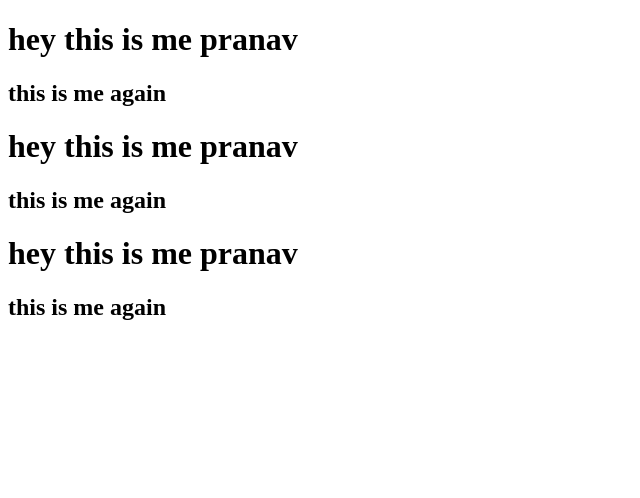
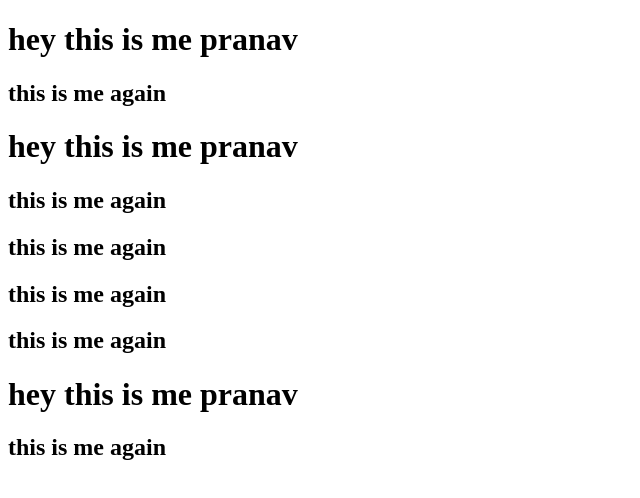
Before and after one commit to Pranav-Busy/assignment-8, a plain HTML site: page index.html in a window 1280 px wide. Shown: the whole page, without its empty margins (0-640 px from the left). Drawn offline with Linux system fonts and the light colour scheme.

Commit message:
updated index file

```diff
--- a/index.html
+++ b/index.html
@@ -8,6 +8,9 @@
     <h2>this is me again</h2>
     <h1> hey this is me pranav </h1>
     <h2>this is me again</h2>
+    <h2>this is me again</h2>
+    <h2>this is me again</h2>
+    <h2>this is me again</h2>
     <h1> hey this is me pranav </h1>
     <h2>this is me again</h2>
 </head>
```
